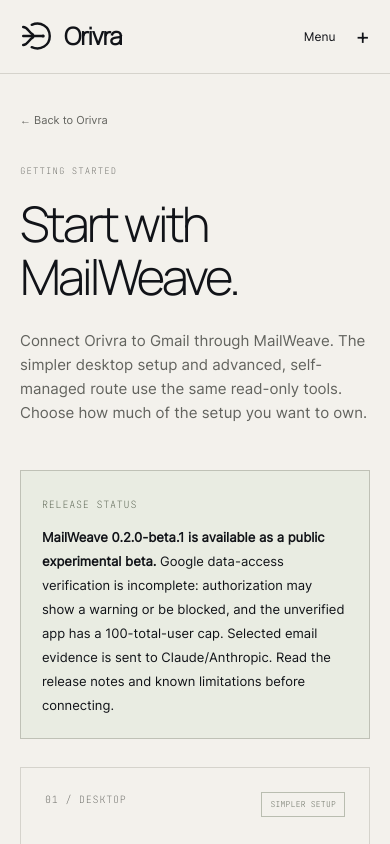
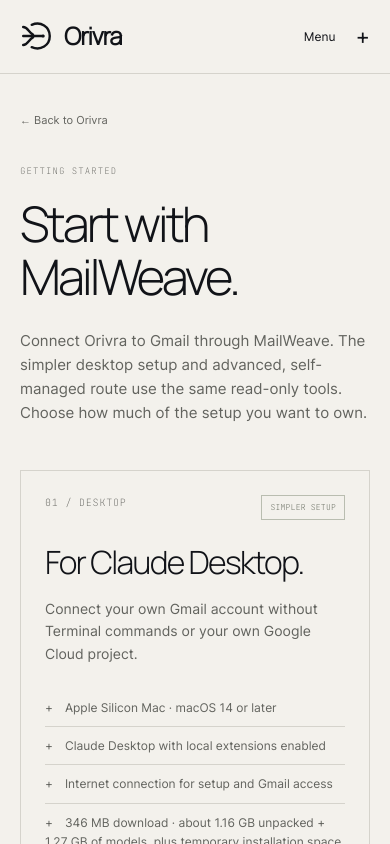
Before and after one commit to NayanKanaparthi/my-website, a Next.js app: page /orivra/setup in a window 390 px wide. Shown: the top 844 px of the page. Built offline with nearby package versions, Linux system fonts and the light colour scheme; a web font is replaced by a local one.

Commit message:
Remove setup page release-status banner

```diff
--- a/app/orivra/orivra.module.css
+++ b/app/orivra/orivra.module.css
@@ -852,26 +852,6 @@
   color: var(--muted);
   font-size: 17px;
 }
-.releaseNotice {
-  display: grid;
-  grid-template-columns: 1fr 4fr;
-  gap: 35px;
-  padding: 24px;
-  border: 1px solid #bfc1b6;
-  background: #e9ece2;
-  margin: 0 0 48px;
-}
-.releaseNotice p {
-  font-size: 13px;
-  line-height: 1.85;
-}
-.releaseNotice strong {
-  font-weight: 600;
-}
-.releaseNotice > span {
-  padding-top: 5px;
-  color: #4d5745;
-}
 .setupGrid {
   display: grid;
   grid-template-columns: repeat(2, 1fr);
@@ -1447,12 +1427,6 @@
   .policyIntro > p {
     font-size: 15px;
   }
-  .releaseNotice {
-    grid-template-columns: 1fr;
-    gap: 12px;
-    padding: 21px;
-    margin-bottom: 28px;
-  }
   .setupGrid {
     grid-template-columns: 1fr;
     gap: 24px;
--- a/app/orivra/setup/page.tsx
+++ b/app/orivra/setup/page.tsx
@@ -30,17 +30,6 @@ export default function SetupPage() {
           how much of the setup you want to own.
         </p>
       </header>
-      <aside className={styles.releaseNotice}>
-        <span className={styles.mono}>RELEASE STATUS</span>
-        <p>
-          <strong>MailWeave {orivraSite.version} is available as a public experimental beta.</strong>{' '}
-          Google data-access verification is incomplete: authorization may show
-          a warning or be blocked, and the unverified app has a 100-total-user
-          cap. Selected email evidence is sent to Claude/Anthropic. Read the{' '}
-          <a href={orivraSite.releaseUrl}>release notes</a> and{' '}
-          <a href={orivraSite.limitationsUrl}>known limitations</a> before connecting.
-        </p>
-      </aside>
       <div className={styles.setupGrid}>
         <article className={styles.setupCard}>
           <div className={styles.setupCardTop}>
```
Also changed, not shown: scripts/check-orivra.mjs (+5 -4 lines).
